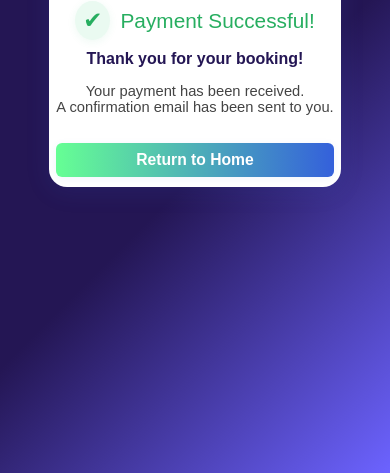
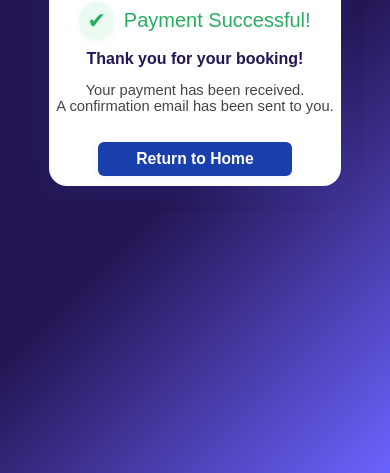
Before and after one commit to ketbogale/hotel-booking, a website: page public/html/thank-you.html in a window 390 px wide. Shown: the part 371-844 px from the top of the page. Drawn offline with Linux system fonts and the light colour scheme.

Commit message:
Final push: all latest files and updates

```diff
--- a/public/html/thank-you.html
+++ b/public/html/thank-you.html
@@ -59,7 +59,7 @@
       display: inline-block;
       margin-top: 18px;
       color: #fff;
-      background: linear-gradient(90deg, #66ff94 0%, #3460db 100%);
+      background: #183fab;
       text-decoration: none;
       font-weight: bold;
       padding: 12px 32px;
@@ -68,7 +68,7 @@
       transition: background 0.2s, color 0.2s;
     }
     .details a:hover {
-      background: linear-gradient(90deg, #3460db 0%, #e3ff66 100%);
+      background: rgb(27, 180, 13);
       color: #fff;
       text-decoration: none;
     }
@@ -76,10 +76,10 @@
       .thankyou-card {
         padding: 10px 2vw 10px 2vw;
         min-width: 0;
-        max-width: 99vw;
+        max-width: 85vw;
       }
       .success {
-        font-size: 1.3em;
+        font-size: 1.25em;
         gap: 6px;
       }
       .success-icon {
@@ -97,7 +97,8 @@
       }
       .details a {
         padding: 8px 0;
-        width: 100%;
+        width: 70%;
+        align-items: center;
         font-size: 0.98em;
         border-radius: 6px;
       }
```
Also changed, not shown: public/html/pay.html (+1 -1 lines).
